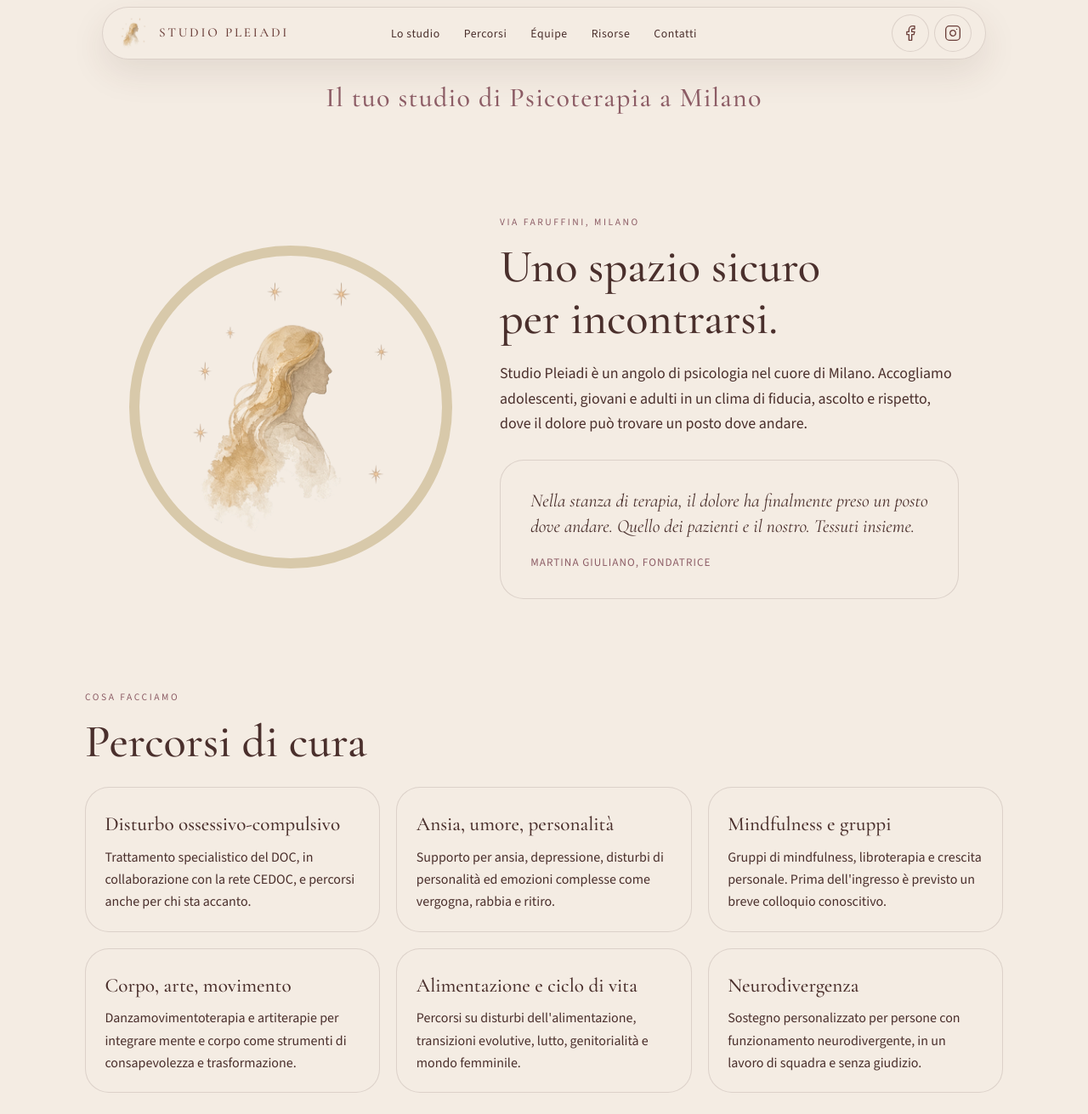
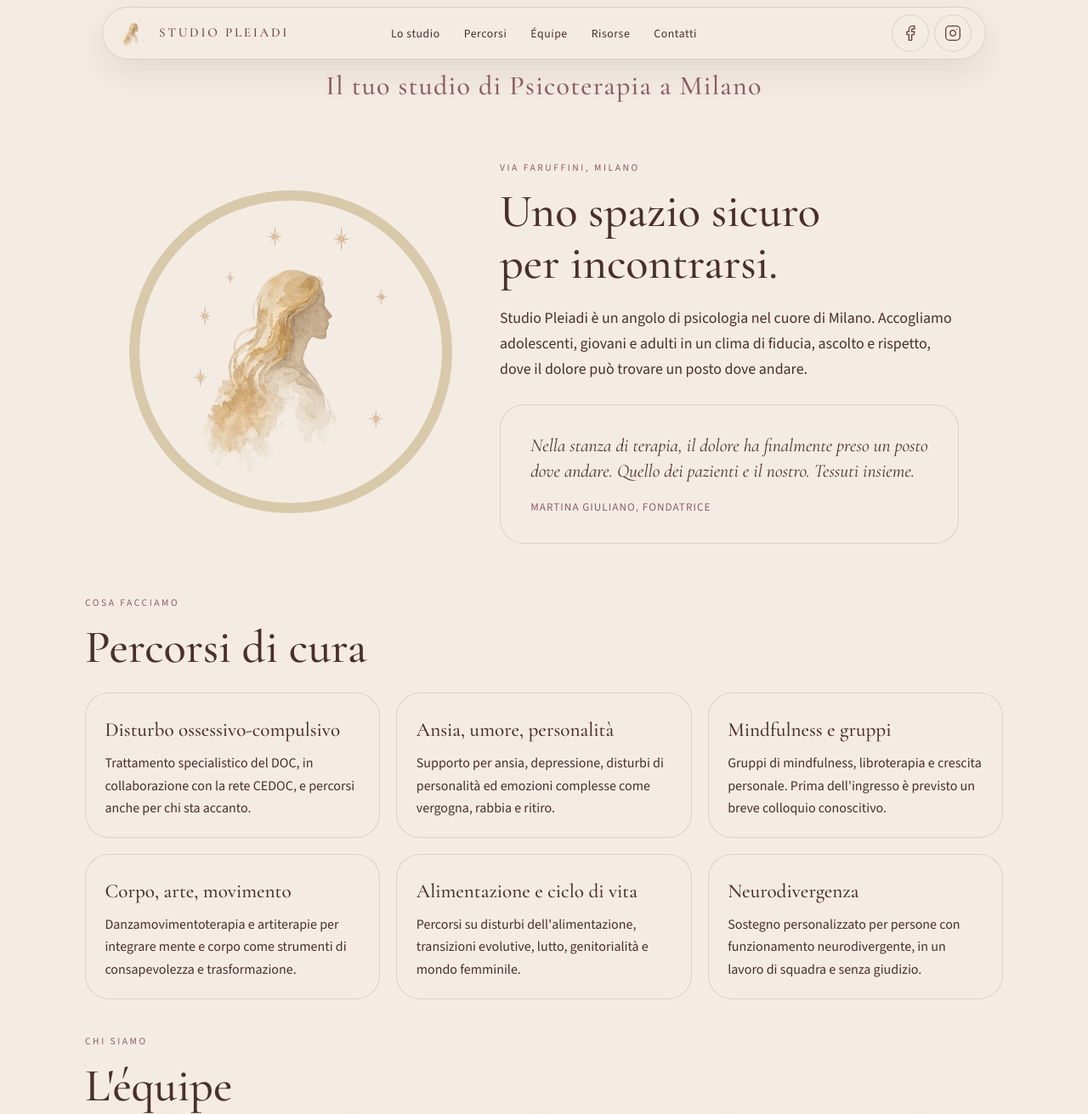
Before and after one commit to lorenzoiaccarinoai-gif/studio-pleiadi, a plain HTML site: page index.html in a window 1280 px wide. Shown: the top 1311 px of the page at 85% size. Drawn offline with nearby package versions, Linux system fonts and the light colour scheme.

Commit message:
Riduce ulteriormente distanza tra sezione hero e sezioni superiori/inferiori

```diff
--- a/css/style.css
+++ b/css/style.css
@@ -93,8 +93,8 @@ button { font: inherit; cursor: pointer; }
 .nav-mobile a { width: 100%; text-align: center; }
 
 .hero {
-  min-height: 78vh; display: flex; align-items: center; justify-content: center;
-  padding: 4.5rem 20px 2.2rem; position: relative; overflow: hidden;
+  min-height: 68vh; display: flex; align-items: center; justify-content: center;
+  padding: 2.8rem 20px 1.4rem; position: relative; overflow: hidden;
   scroll-margin-top: 100px;
 }
 .hero-content {
@@ -113,7 +113,7 @@ button { font: inherit; cursor: pointer; }
 .seal-logo { width: 92%; height: auto; }
 .hero-text { flex: 1; min-width: 280px; max-width: 540px; }
 
-.block { width: min(1080px, 88vw); margin: 0 auto; padding: 2.4rem 0 1.2rem; scroll-margin-top: 100px; position: relative; }
+.block { width: min(1080px, 88vw); margin: 0 auto; padding: 1.6rem 0 0.9rem; scroll-margin-top: 100px; position: relative; }
 .eyebrow { letter-spacing: 0.22em; text-transform: uppercase; font-size: 0.72rem; color: var(--mauve); margin-bottom: 0.8rem; }
 h1, h2 { font-family: "Cormorant Garamond", serif; font-weight: 500; font-size: clamp(2.1rem, 5vw, 3.4rem); line-height: 1.12; margin-bottom: 1.2rem; }
 h3 { font-family: "Cormorant Garamond", serif; font-size: 1.45rem; font-weight: 500; margin-bottom: 0.4rem; }
@@ -259,8 +259,8 @@ footer { padding: 2.8rem 20px 2.1rem; }
 /* Title between header and hero */
 .page-intro {
   text-align: center;
-  padding: 1.2rem 20px 0.4rem;
-  margin-top: 0.5rem;
+  padding: 0.6rem 20px 0.2rem;
+  margin-top: 0.2rem;
 }
 .page-title {
   font-family: "Cormorant Garamond", serif;
```
